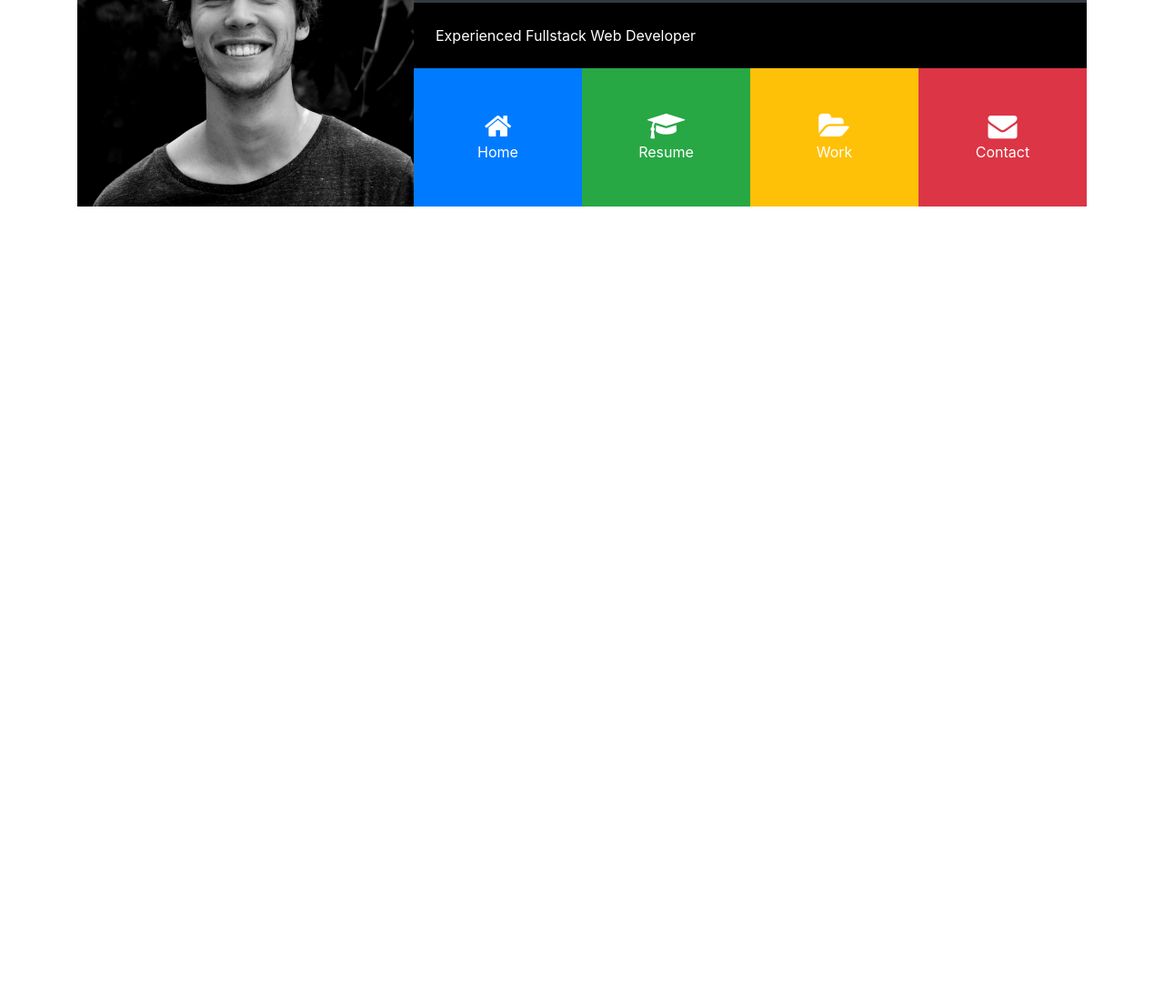
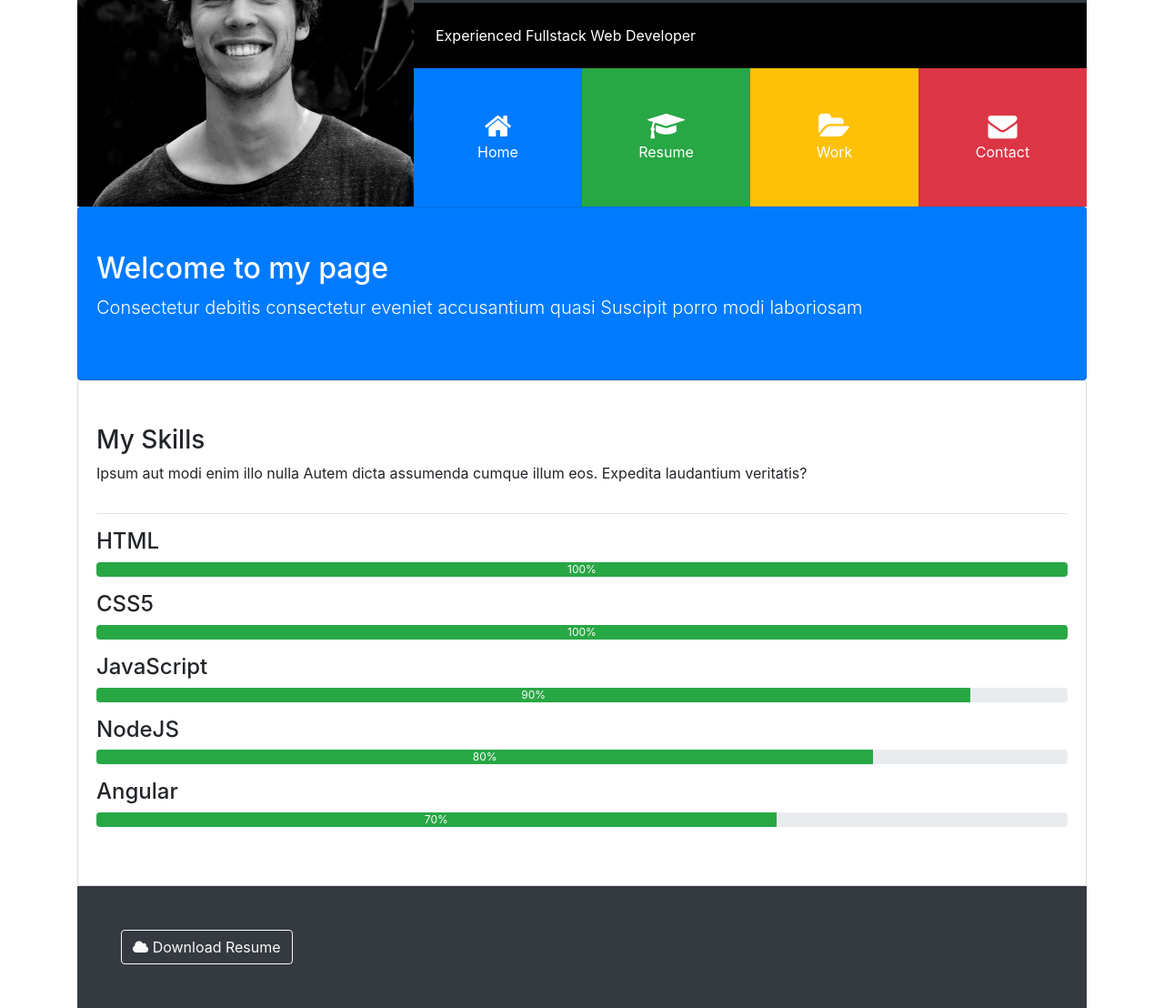
Before and after one commit to moeabdol/portfolio-grid, a website: page index.html in a window 1280 px wide. Shown: the part 168-1276 px from the top of the page at 91% size. Before the commit the page ends 800 px from the top, so only its background shows below. Drawn offline with nearby package versions, Linux system fonts and the light colour scheme.

Commit message:
Implement home collapse

```diff
--- a/index.html
+++ b/index.html
@@ -39,7 +39,8 @@
             </div>
             <div>
               <div class="d-flex flex-row text-white align-items-stretch text-center">
-                <div class="port-item p-4 bg-primary p-lg-5">
+                <div class="port-item p-4 bg-primary p-lg-5"
+                  data-toggle="collapse" data-target="#home">
                   <i class="fa fa-home d-block"></i> Home
                 </div>
                 <div class="port-item p-4 bg-success p-lg-5">
@@ -57,6 +58,58 @@
         </div>
       </div>
     </header>
+
+    <!-- Home -->
+    <div id="home" class="collapse show">
+      <div class="card card-body bg-primary text-white py-5">
+        <h2>Welcome to my page</h2>
+        <p class="lead">
+          Consectetur debitis consectetur eveniet accusantium quasi Suscipit
+          porro modi laboriosam
+        </p>
+      </div>
+
+      <div class="card card-body py-5">
+        <h3>My Skills</h3>
+        <p>
+          Ipsum aut modi enim illo nulla Autem dicta assumenda cumque illum
+          eos. Expedita laudantium veritatis?
+        </p>
+        <hr>
+        <h4>HTML</h4>
+        <div class="progress mb-3">
+          <div class="progress-bar bg-success" style="width: 100%">100%</div>
+        </div>
+        <h4>CSS5</h4>
+        <div class="progress mb-3">
+          <div class="progress-bar bg-success" style="width: 100%">100%</div>
+        </div>
+        <h4>JavaScript</h4>
+        <div class="progress mb-3">
+          <div class="progress-bar bg-success" style="width: 90%">90%</div>
+        </div>
+        <h4>NodeJS</h4>
+        <div class="progress mb-3">
+          <div class="progress-bar bg-success" style="width: 80%">80%</div>
+        </div>
+        <h4>Angular</h4>
+        <div class="progress mb-3">
+          <div class="progress-bar bg-success" style="width: 70%">70%</div>
+        </div>
+      </div>
+    </div>
+
+    <!-- Footer -->
+    <footer id="main-footer" class="p-5 bg-dark text-white">
+      <div class="row">
+        <div class="col">
+          <a class="btn btn-outline-light" href="#">
+            <i class="fa fa-cloud"></i>
+            Download Resume
+          </a>
+        </div>
+      </div>
+    </footer>
   </div>
 
   <script src="node_modules/jquery/dist/jquery.min.js"></script>
```
